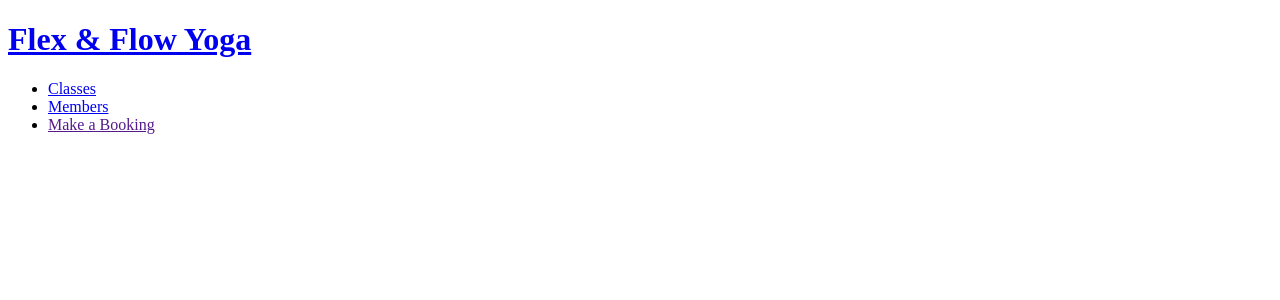
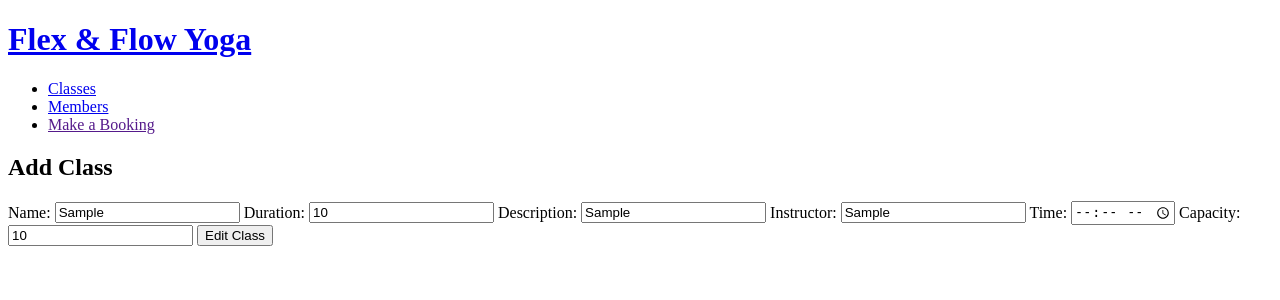
Before and after one commit to jaeltg/CC_project_1, a Flask app: template templates/yogaclasses/edit.html in a window 1280 px wide. Shown: the top 300 px of the page. Run offline with Flask 2, Linux system fonts and the light colour scheme; the template is opened without the code that fills it: most values are stand-ins (such as "Sample title", 1, 10 or a date in 2020).

Commit message:
added route and html form to edit a class

```diff
--- a/controllers/yogaclasses_controller.py
+++ b/controllers/yogaclasses_controller.py
@@ -33,3 +33,8 @@ def create_yogaclass():
     yogaclass_repository.save(yogaclass)
 
     return redirect('/yogaclasses')
+
+@yogaclasses_blueprint.route('/yogaclasses/<id>/edit', methods =['GET'])
+def edit_yogaclass(id):
+    yogaclass = yogaclass_repository.select(id)
+    return render_template('yogaclasses/edit.html', title = "Edit Class", selected_yogaclass = yogaclass)
--- a/templates/yogaclasses/edit.html
+++ b/templates/yogaclasses/edit.html
@@ -1,5 +1,26 @@
 {% extends 'base.html'%}
 
 {% block content %}
+<h2>Add Class</h2>
+<form action="/yogaclasses/{{selected_yogaclass.id}}" method="POST">
+    <label for="name">Name:</label>
+    <input type="text" id="name" name="name" value={{selected_yogaclass.name}} required>
 
+    <label for="duration">Duration:</label>
+    <input type="number" id="duration" name="duration" value={{selected_yogaclass.duration}} required>
+
+    <label for="description"></label>Description:</label>
+    <input type="text" id="description" name="description" value={{selected_yogaclass.description}} required>
+
+    <label for="instructor">Instructor:</label>
+    <input type="text" id="instructor" name="instructor" value={{selected_yogaclass.instructor}} required>
+
+    <label for="time">Time:</label>
+    <input type="time" id="time" name="time" value={{selected_yogaclass.time}} required>
+
+    <label for="capacity">Capacity:</label>
+    <input type="number" id="capacity" name="capacity" value={{selected_yogaclass.capacity}} required>
+
+    <input type="submit" value="Edit Class">
+</form>
 {% endblock %}
```
